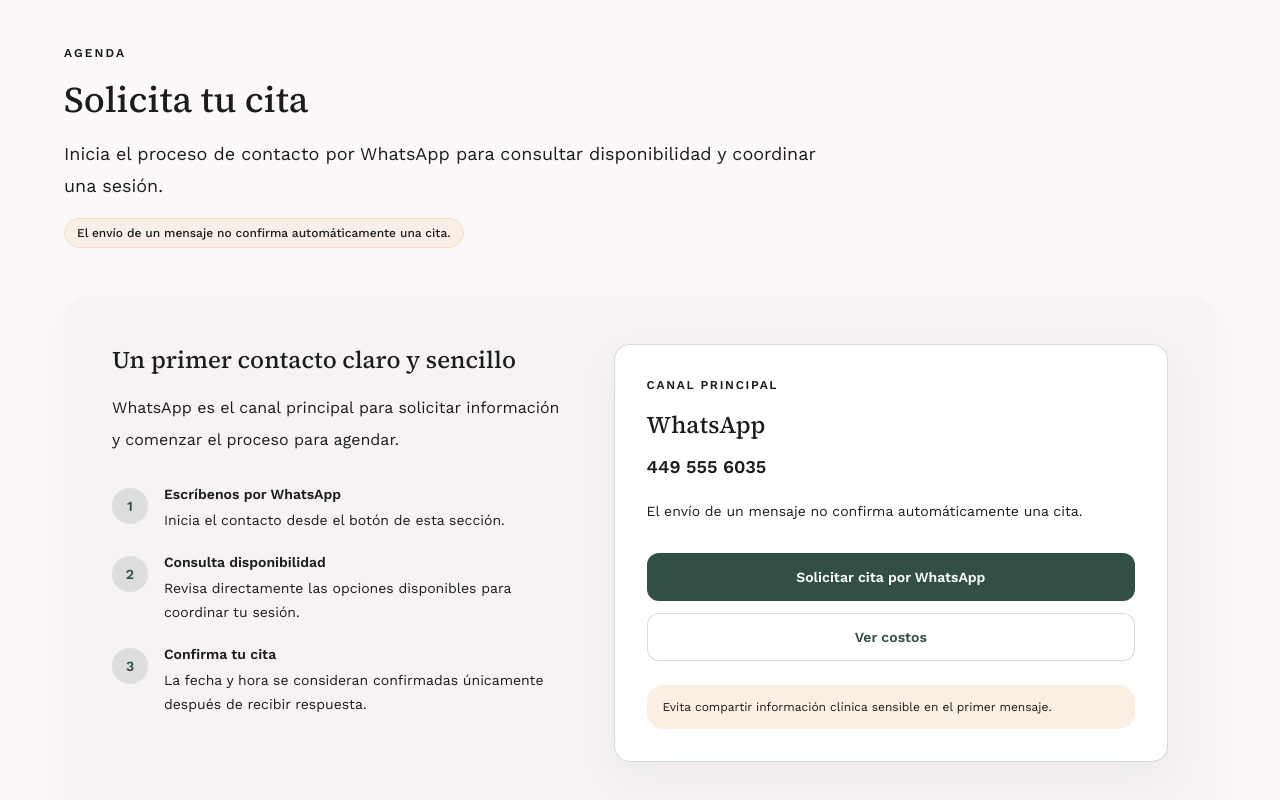
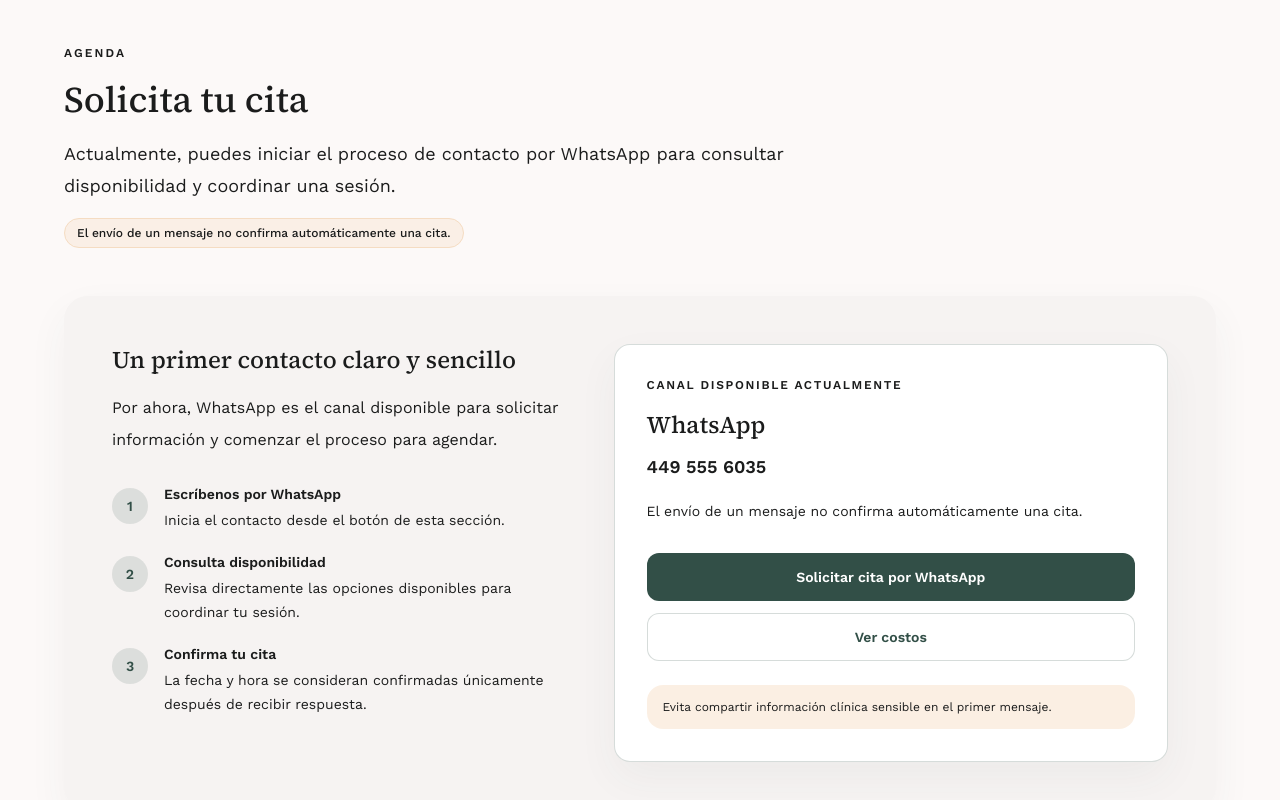
Before and after one commit to GerardoRegalado/BalancePsicologia, a Next.js app: page / in a window 1280 px wide. Shown: the part 3345-4145 px from the top of the page. Built offline with nearby package versions, Linux system fonts and the light colour scheme; no server answers.

Commit message:
phase 3.8A

```diff
--- a/components/sections/appointment-section.tsx
+++ b/components/sections/appointment-section.tsx
@@ -71,7 +71,7 @@
           aria-labelledby="appointment-contact-title"
         >
           <p className="text-xs font-semibold tracking-[0.14em] text-secondary uppercase">
-            Canal principal
+            Canal disponible actualmente
           </p>
           <h3
             id="appointment-contact-title"
--- a/content/lead-form.ts
+++ b/content/lead-form.ts
@@ -6,12 +6,12 @@
   eyebrow: "Agenda",
   title: "Solicita tu cita",
   description:
-    "Inicia el proceso de contacto por WhatsApp para consultar disponibilidad y coordinar una sesión.",
+    "Actualmente, puedes iniciar el proceso de contacto por WhatsApp para consultar disponibilidad y coordinar una sesión.",
   publicNote: "El envío de un mensaje no confirma automáticamente una cita.",
   intro: {
     title: "Un primer contacto claro y sencillo",
     description:
-      "WhatsApp es el canal principal para solicitar información y comenzar el proceso para agendar.",
+      "Por ahora, WhatsApp es el canal disponible para solicitar información y comenzar el proceso para agendar.",
   },
   steps: [
     {
```
Also changed, not shown: 11 other files (tests, documents, lock files or other folders).
